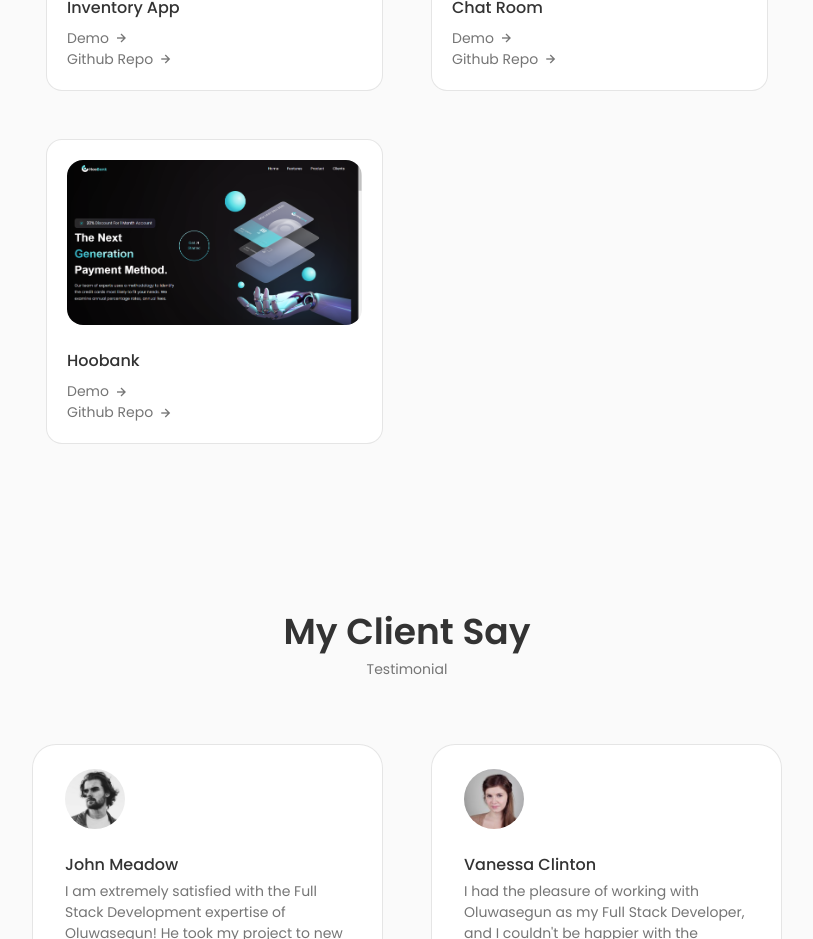
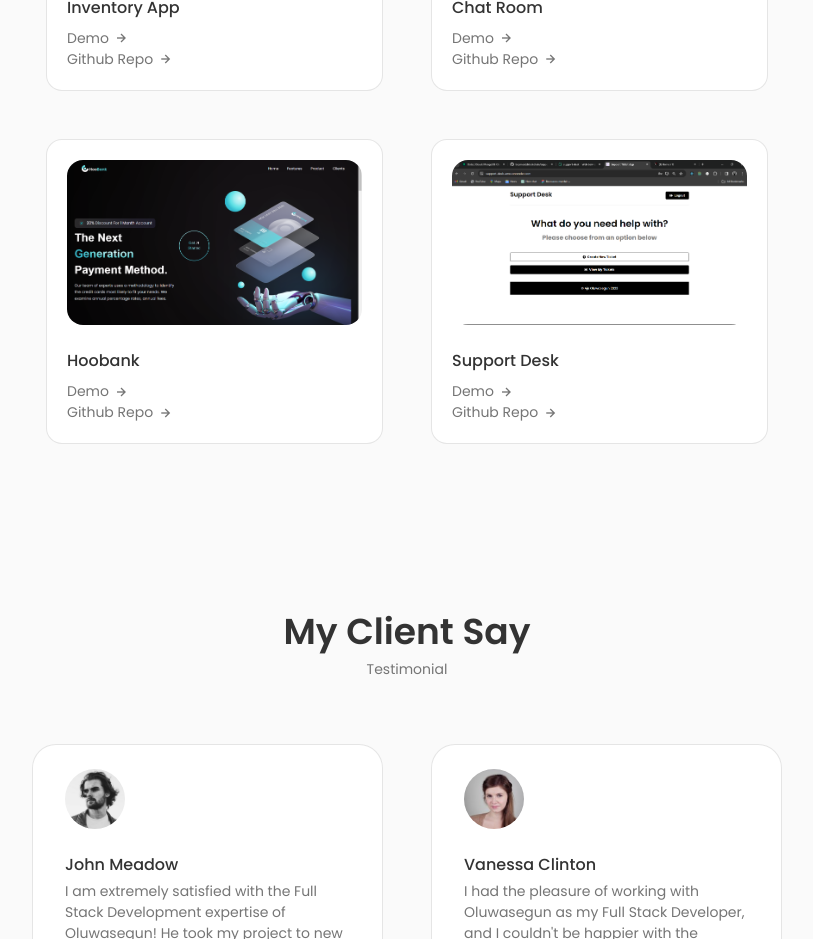
Before and after one commit to boymeetsblockchain/React-Portfolio, a React (Create React App) app: page / in a window 1280 px wide. Shown: the part 4700-5639 px from the top of the page, without its empty margins (233-1046 px from the left). Built offline with nearby package versions, Linux system fonts and the light colour scheme.

Commit message:
added new project

```diff
--- a/src/components/home/Social.jsx
+++ b/src/components/home/Social.jsx
@@ -3,13 +3,13 @@ import React from 'react'
 function Social() {
   return (
     <div className='home__social'>
-        <a href="https://github.com/boymeetsblockchain" className='home__social-icon' target="_blank">
+        <a href="https://github.com/boymeetsblockchain" className='home__social-icon' rel='noreferrer' target="_blank">
          <i class='uil uil-github-alt'></i>
         </a>
-        <a href="https://twitter.com/i_am_hasashi" className='home__social-icon'  target="_blank">
+        <a href="https://twitter.com/i_am_hasashi" className='home__social-icon'  rel='noreferrer' target="_blank">
          <i class='uil uil-twitter-alt'></i>
         </a>
-        <a href="https://www.linkedin.com/in/oluwasegun-aje-b990a1232/" className='home__social-icon'  target="_blank">
+        <a href="https://www.linkedin.com/in/oluwasegun-aje-b990a1232/" className='home__social-icon'  rel='noreferrer' target="_blank">
          <i class='uil uil-linkedin-alt'></i>
         </a>
     </div>
--- a/src/components/work/Data.jsx
+++ b/src/components/work/Data.jsx
@@ -5,6 +5,7 @@ import Work4 from "../../assets/work4.png"
 import Work5 from "../../assets/work5.png"
 import Work6 from "../../assets/work6.png"
 import Work7 from "../../assets/work7.png"
+import Work8 from "../../assets/work8.png"
 export const projectsData = [
     {
       id: 1,
@@ -60,6 +61,14 @@ export const projectsData = [
       category: "design",
       link: "https://mpi-two.vercel.app/",
       github:"https://github.com/boymeetsblockchain/hoobank"
+    },
+    {
+      id:8,
+      image:Work8,
+      title:"Support Desk",
+      category:"app",
+      link:"https://support-desk-awzc.onrender.com/",
+      github:"https://github.com/boymeetsblockchain/support-desk.git"
     }
   ];
 
```
Also changed, not shown: src/assets/work8.png (added), 1 other file (tests, documents, lock files or other folders).
